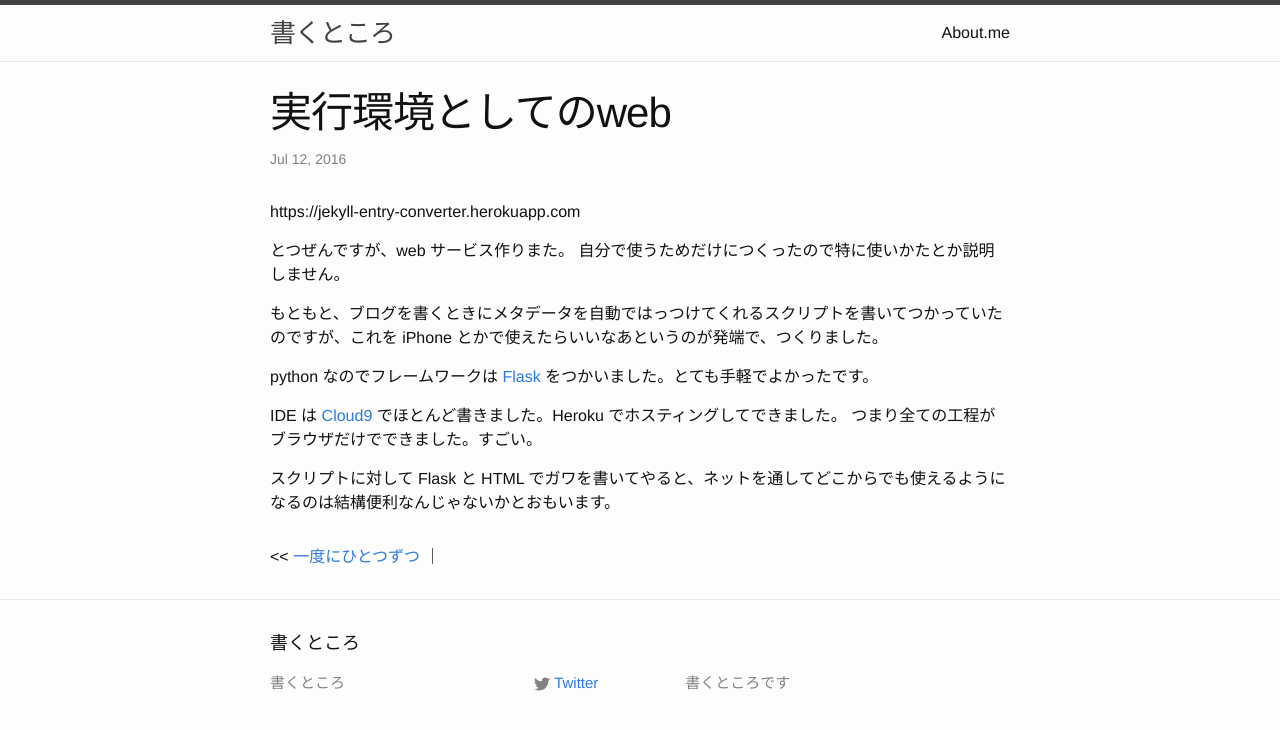
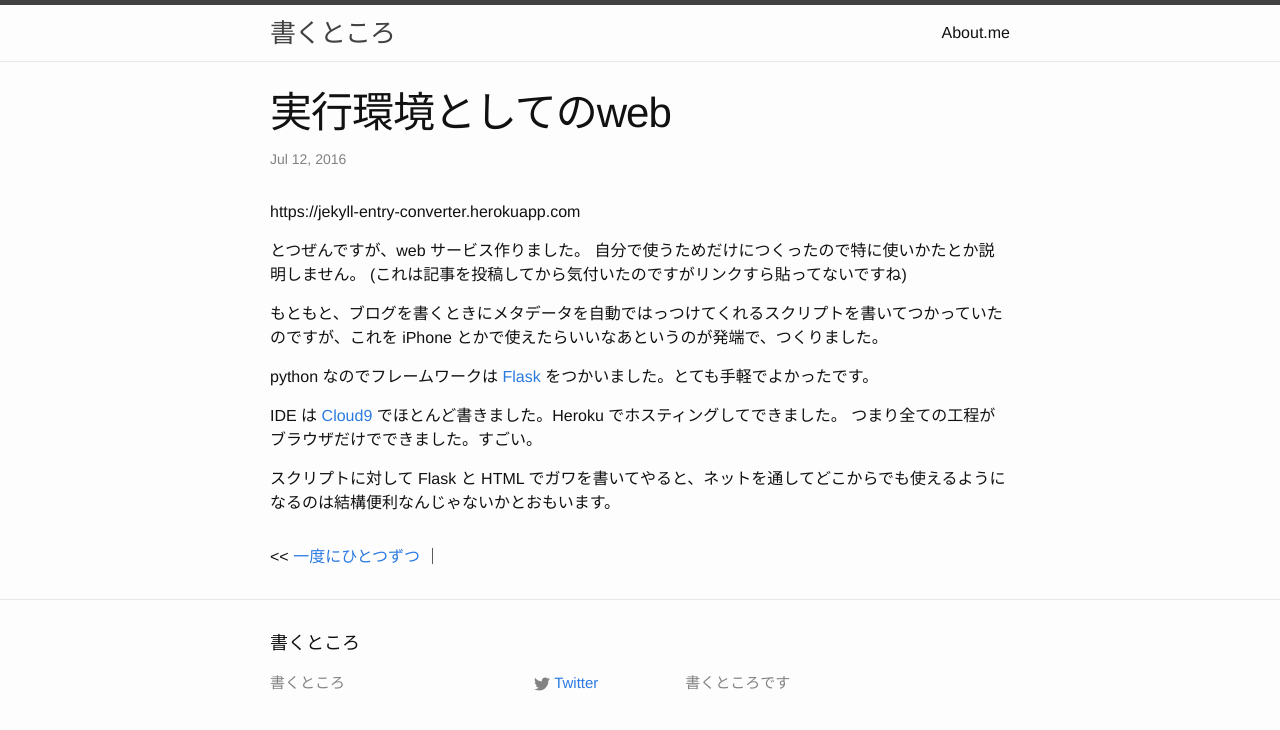
Before and after one commit to paragraph14/paragraph14.github.com, a Jekyll site: the page built from _posts/2016-07-12-webservices.md, in a window 1280 px wide. Shown: the top 730 px of the page. Built offline with Jekyll 4.4.1, drawn with Linux system fonts in a browser that asks for light colours.

Commit message:
add post

```diff
--- a/_posts/2016-07-12-webservices.md
+++ b/_posts/2016-07-12-webservices.md
@@ -7,8 +7,9 @@ date: 2016-07-12 23:52:23 +0900
 
 https://jekyll-entry-converter.herokuapp.com
 
-とつぜんですが、web サービス作りまた。
+とつぜんですが、web サービス作りました。
 自分で使うためだけにつくったので特に使いかたとか説明しません。
+(これは記事を投稿してから気付いたのですがリンクすら貼ってないですね)
 
 もともと、ブログを書くときにメタデータを自動ではっつけてくれるスクリプトを書いてつかっていたのですが、これを iPhone とかで使えたらいいなあというのが発端で、つくりました。
 
```
